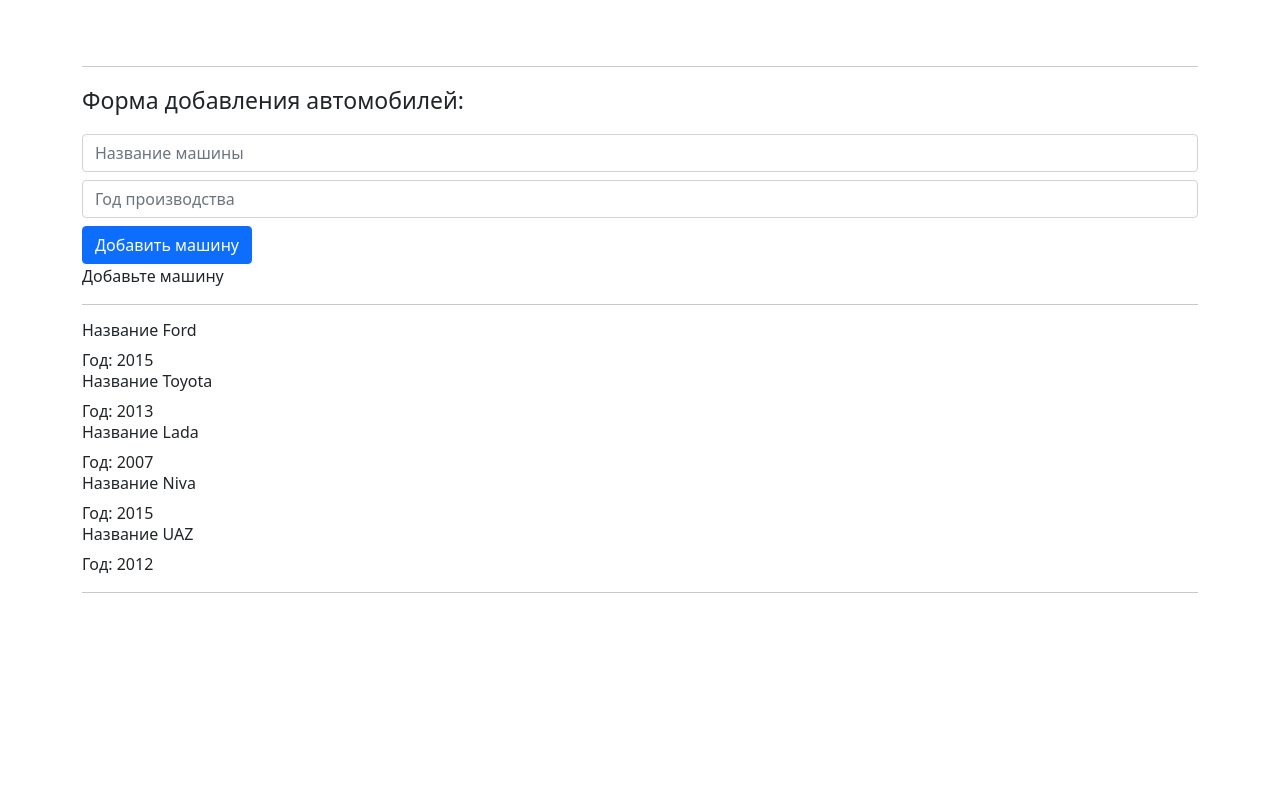
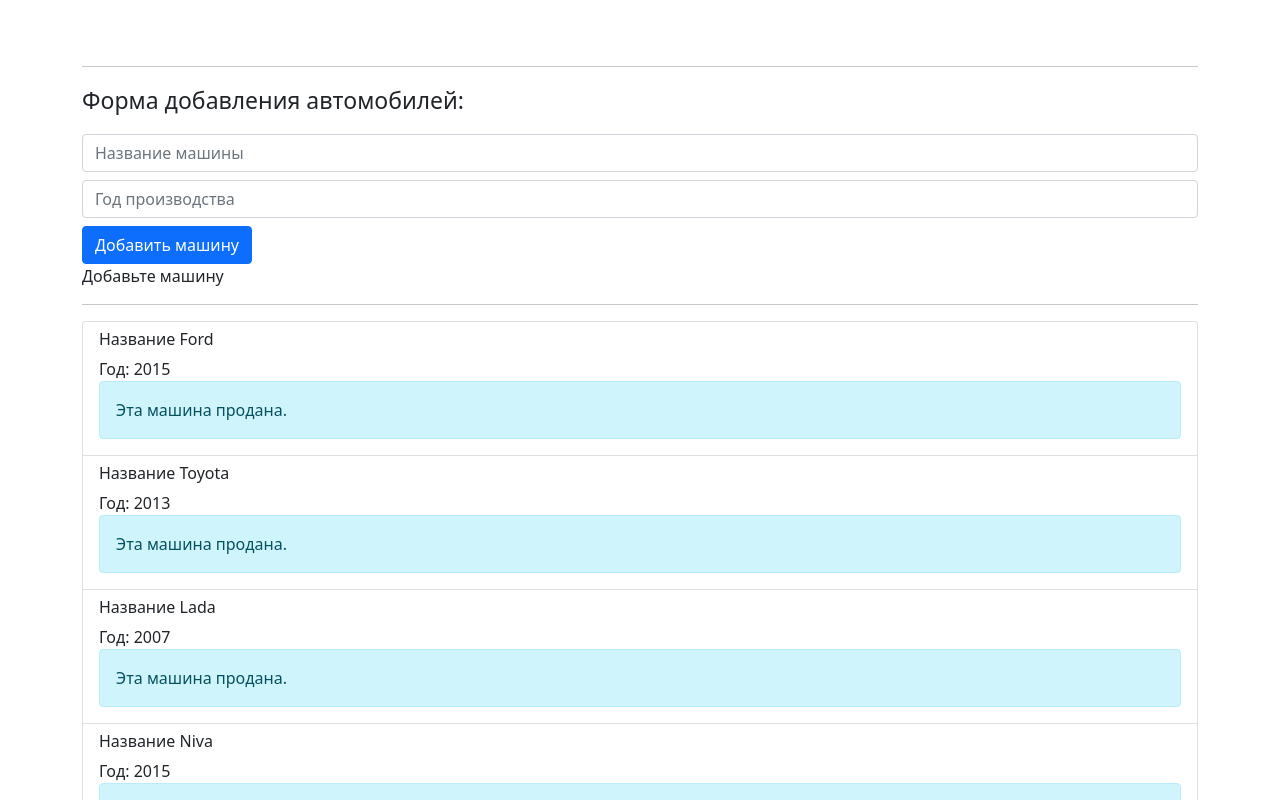
Before and after one commit to Niatomi/js-learn, an Angular app in the folder angular-js-learn/angular-learn-project/: page / in a window 1280 px wide. Shown: the top 800 px of the page. Built offline with nearby package versions, Linux system fonts and the light colour scheme.

Commit message:
Add styles for group

```diff
--- a/angular-js-learn/angular-learn-project/src/app/cars/cars.component.html
+++ b/angular-js-learn/angular-learn-project/src/app/cars/cars.component.html
@@ -1,4 +1,7 @@
 <app-add-car (onAddCar)="updateCarList($any($event))"></app-add-car>
 <hr />
-<app-car class="form-name" *ngFor="let car of cars" [carItem]="car"></app-car>
-<hr />
+<div class="list-group">
+  <app-car class="list-group-item" *ngFor="let car of cars" [carItem]="car">
+    <div class="alert alert-info">Эта машина продана.</div>
+  </app-car>
+</div>
```
